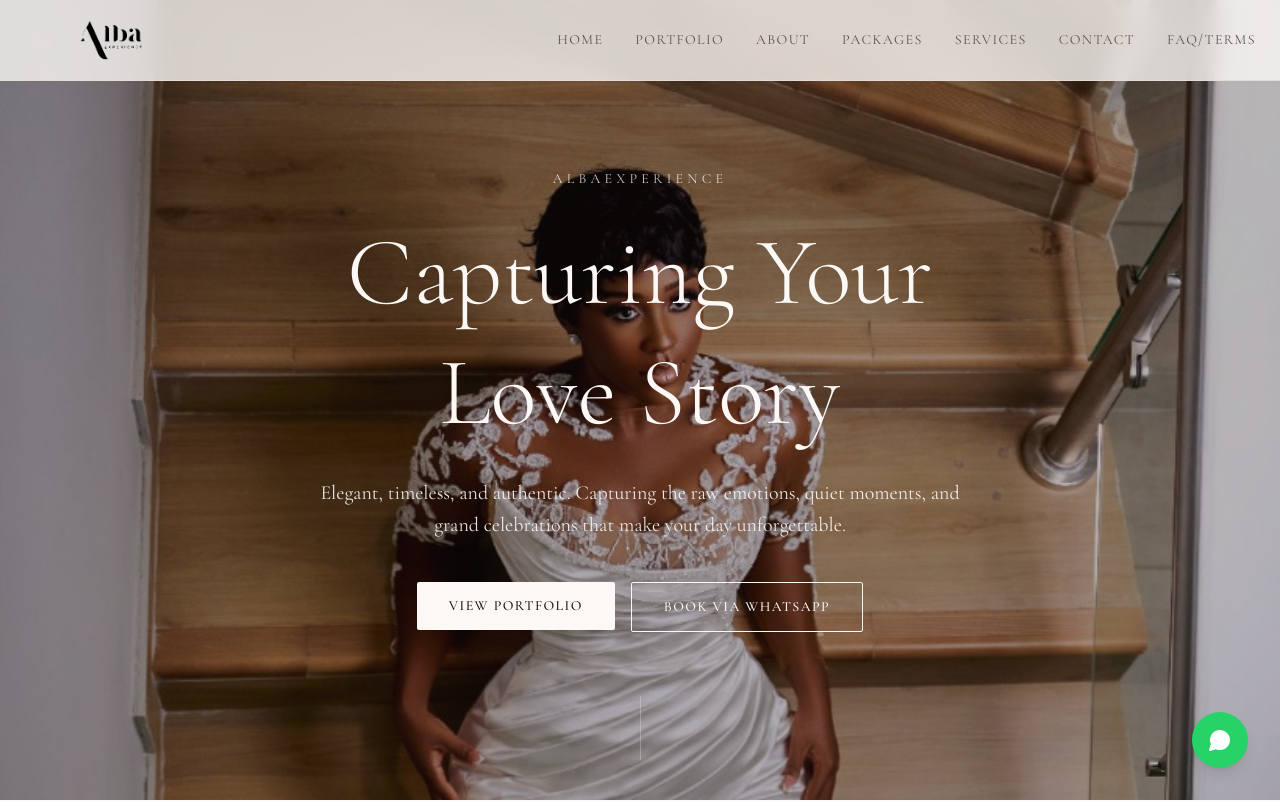
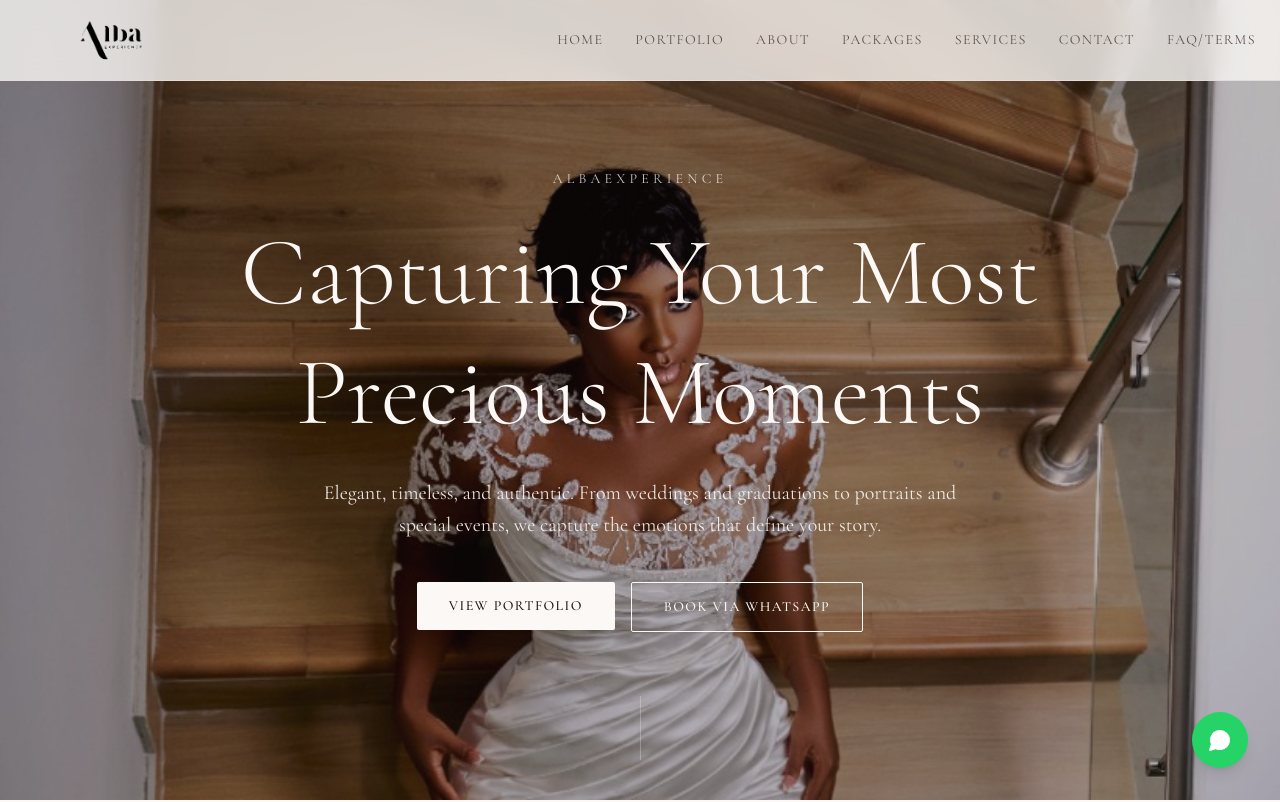
Before and after one commit to Latif258/Alba_Experience, a Next.js app: page / in a window 1280 px wide. Shown: the top 802 px of the page. Built offline with nearby package versions, Linux system fonts and the light colour scheme.

Commit message:
feat: Add a new `HeroSection` component with a background image, title, description, and calls to action.

```diff
--- a/components/hero-section.tsx
+++ b/components/hero-section.tsx
@@ -9,7 +9,7 @@ export function HeroSection() {
       <div className="absolute inset-0 z-0">
         <Image
           src="/wedding-5.jpg"
-          alt="AlbaExperience - Elegant wedding photography on staircase"
+          alt="AlbaExperience - Professional photography for weddings, graduations, and events"
           fill
           className="object-cover object-top"
           priority
@@ -23,10 +23,10 @@ export function HeroSection() {
           AlbaExperience
         </p>
         <h1 className="text-5xl md:text-7xl lg:text-8xl font-light text-primary-foreground mb-6 leading-tight text-balance">
-          Capturing Your Love Story
+          Capturing Your Most Precious Moments
         </h1>
         <p className="text-lg md:text-xl text-primary-foreground/90 mb-10 max-w-2xl mx-auto leading-relaxed">
-          Elegant, timeless, and authentic. Capturing the raw emotions, quiet moments, and grand celebrations that make your day unforgettable.
+          Elegant, timeless, and authentic. From weddings and graduations to portraits and special events, we capture the emotions that define your story.
         </p>
         <div className="flex flex-col sm:flex-row gap-4 justify-center">
           <Button
```
